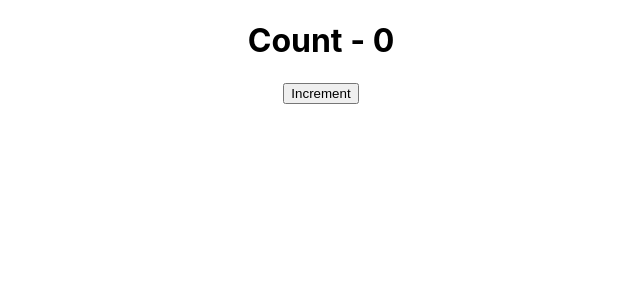
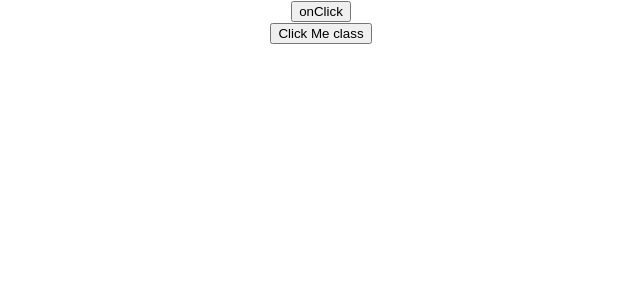
Before and after one commit to Harshal-Patil/reactlearn, a React (Create React App) app: page / in a window 1280 px wide. Shown: the top 300 px of the page, without its empty margins (319-959 px from the left). Built offline with nearby package versions, Linux system fonts and the light colour scheme.

Commit message:
Event handler class & function

```diff
--- a/src/App.js
+++ b/src/App.js
@@ -4,6 +4,8 @@
 import Welcome from './components/Welcome';
 import Message from './components/Message';
 import Counter from './components/Counter';
+import FunctionClick from './components/FunctionClick';
+import ClassClick from './components/ClassClick';
 
 function App() {
   return (
@@ -14,8 +16,10 @@
       <Greet name="harry"/>
       <Welcome name="potter"/>
   <Welcome name="wisely"/>
-      <Message/>*/}
-      <Counter/>
+      <Message/>
+      <Counter/>*/}
+      <FunctionClick/>
+      <ClassClick/>
 
     </div>
   );
--- /dev/null
+++ b/src/components/ClassClick.js
@@ -0,0 +1,16 @@
+import React, { Component } from 'react'
+
+export class ClassClick extends Component {
+    clickHandler(){
+        console.log("Clicked Button")
+    }
+    render() {
+        return (
+            <div>
+                <button onClick={this.clickHandler}>Click Me class</button>
+            </div>
+        )
+    }
+}
+
+export default ClassClick
--- /dev/null
+++ b/src/components/FunctionClick.js
@@ -0,0 +1,14 @@
+import React from 'react'
+
+function FunctionClick() {
+    function clickHandler(){
+        console.log("Button Clicked")
+    }
+    return (
+        <div>
+            <button onClick={clickHandler}>onClick</button>
+        </div>
+    )
+}
+
+export default FunctionClick
```
